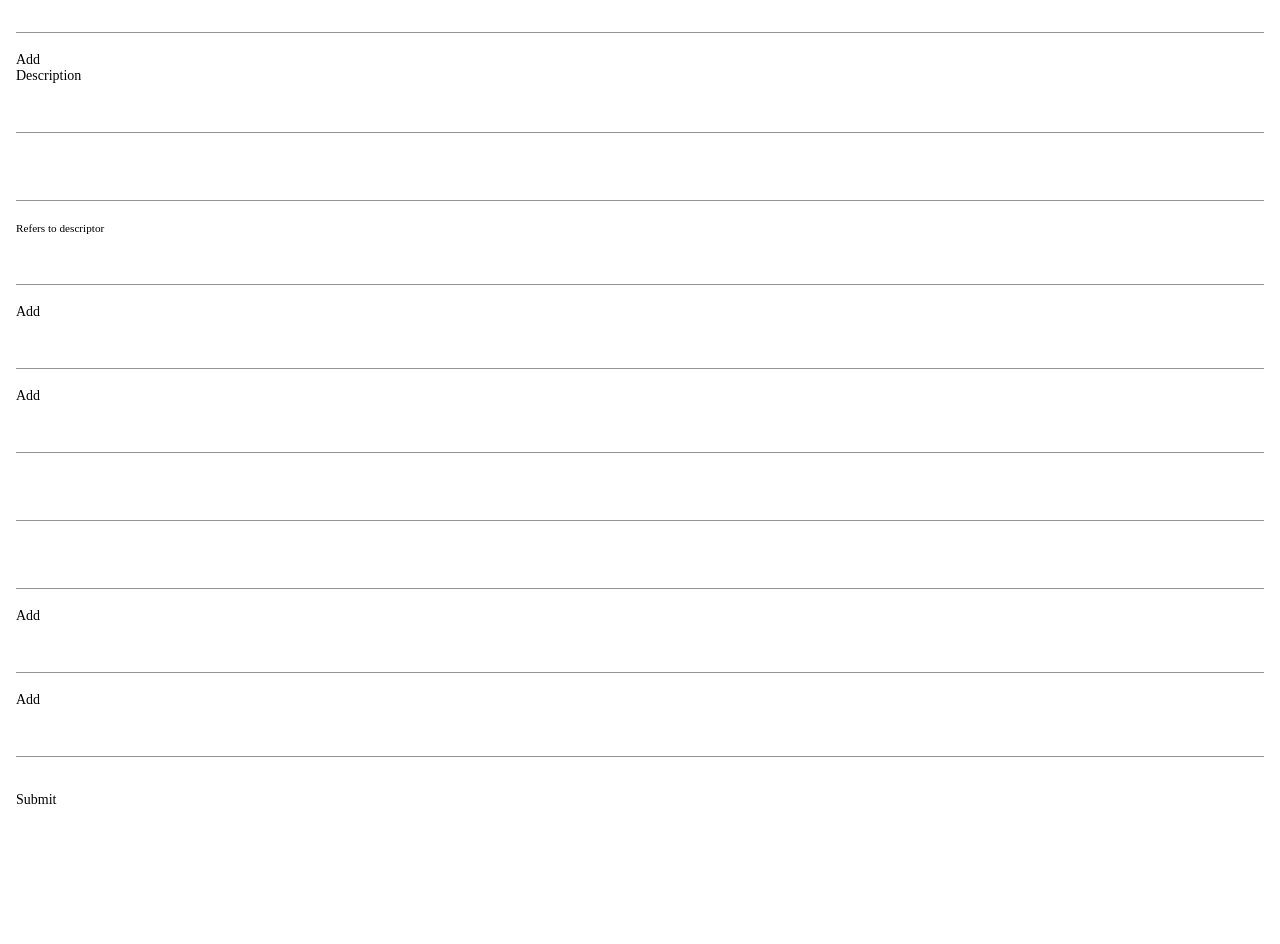
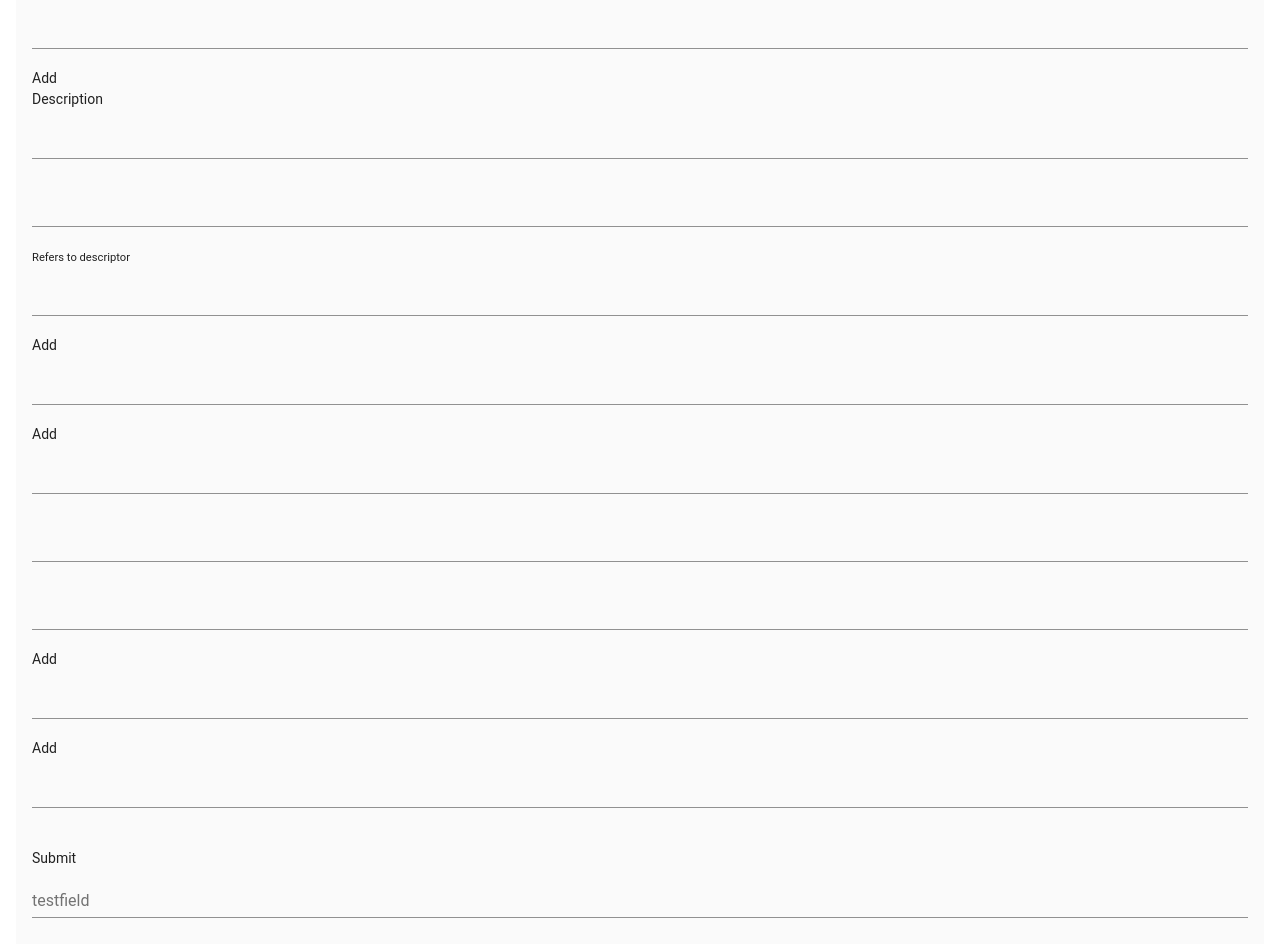
Before and after one commit to ctot-nondef/vuetify-json-schema, a Vue app: page / in a window 1280 px wide. Shown: the part 100-1044 px from the top of the page. Before the commit the page ends 924 px from the top, so only its background shows below. Built offline with nearby package versions, Linux system fonts and the light colour scheme; the HTML template or start-up script is replaced by a standard one.

Commit message:
v-app added

```diff
--- a/src/app.vue
+++ b/src/app.vue
@@ -1,6 +1,12 @@
 <template>
   <div id="app">
-    <formschema :schema="schema"/>
+    <v-app>
+      <formschema :schema="schema"/>
+      <v-text-field
+        name="name"
+        label="testfield"
+      ></v-text-field>
+    </v-app>
   </div>
 </template>
 
@@ -9,27 +15,22 @@ import formschema from './components/FormSchema';
 import actor from './actor.json';
 
 
-formschema.setComponent('form', 'v-form', ({ vm }) => {
-  const model = vm.data;
-  const rules = {};
-
-  // vm is the FormSchema VM
-  console.log('vm', vm);
-  vm.fields.forEach((field) => {
-    console.log(field);
-    const type = field.schemaType === 'array' && field.type === 'radio'
-      ? 'string'
-      : field.schemaType;
-    const { required } = field;
-    const message = field.title;
-    const trigger = ['radio', 'checkbox', 'select'].includes(field.type)
-      ? 'change' : 'blur';
-
-    // http://element.eleme.io/#/en-US/component/form#validation
-    rules[field.name] = { type, required, message, trigger };
-  });
-  console.log(rules, model);
-});
+// formschema.setComponent('form', 'v-form', ({ vm }) => {
+//   const model = vm.data;
+//   const rules = {};
+//   vm is the FormSchema VM
+//   console.log('vm', vm);
+//   vm.fields.forEach((field) => {
+//     const { required } = field;
+//     const message = field.title;
+//     const trigger = ['radio', 'checkbox', 'select'].includes(field.type)
+//       ? 'change' : 'blur';
+//
+//     // http://element.eleme.io/#/en-US/component/form#validation
+//     rules[field.name] = { type, required, message, trigger };
+//   });
+//   console.log(rules, model);
+// });
 
 
 formschema.setComponent('text', 'v-text-field', ({ field }) => ({
```
